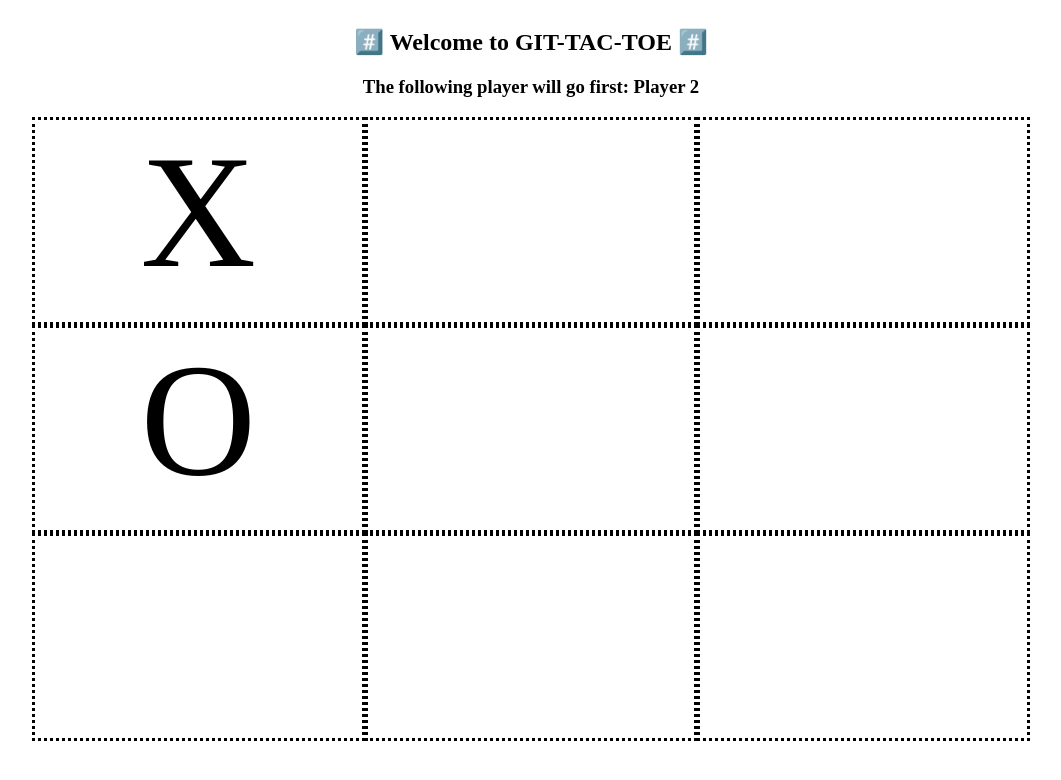
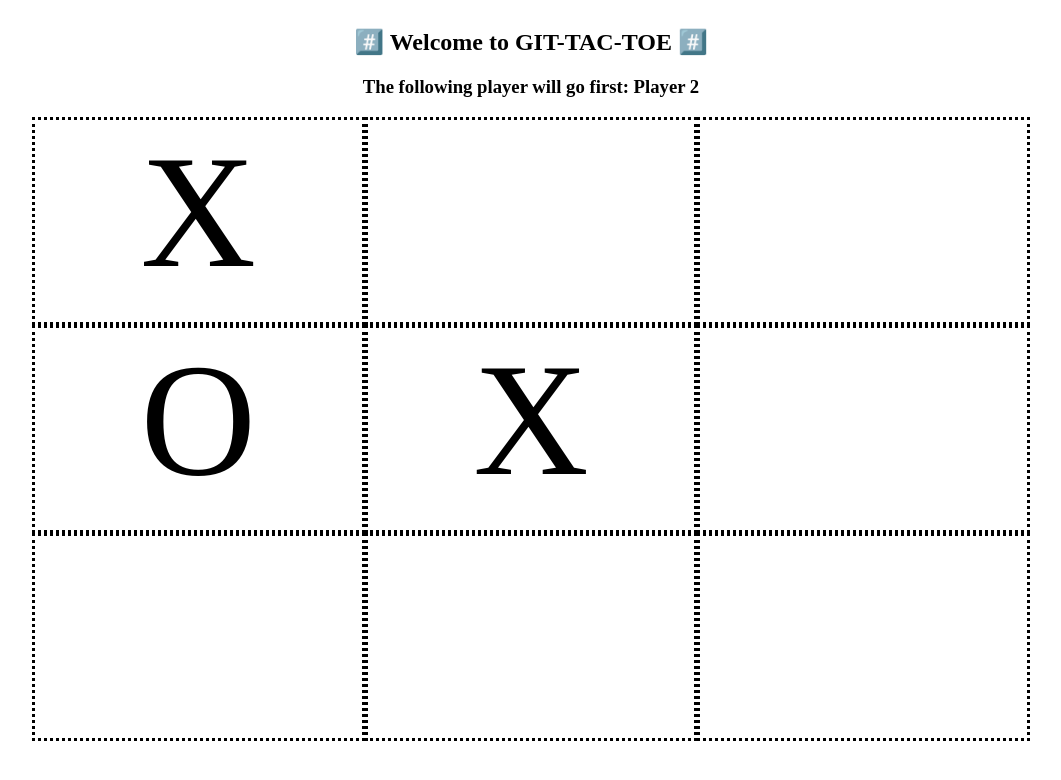
Before and after one commit to apiavis/Git-Tac-Toe, a plain HTML site: page index.html in a window 1280 px wide. Shown: the whole page, without its empty margins (117-1178 px from the left). Drawn offline with Linux system fonts and the light colour scheme.

Commit message:
Move two.

```diff
--- a/index.html
+++ b/index.html
@@ -21,7 +21,7 @@
     <div id="3"><!-- MAKE YOUR MOVE --></div>
 
     <div id="4">O</div>
-    <div id="5"><!-- MAKE YOUR MOVE --></div>
+    <div id="5">X</div>
     <div id="6"><!-- MAKE YOUR MOVE --></div>
 
     <div id="7"><!-- MAKE YOUR MOVE --></div>
```
